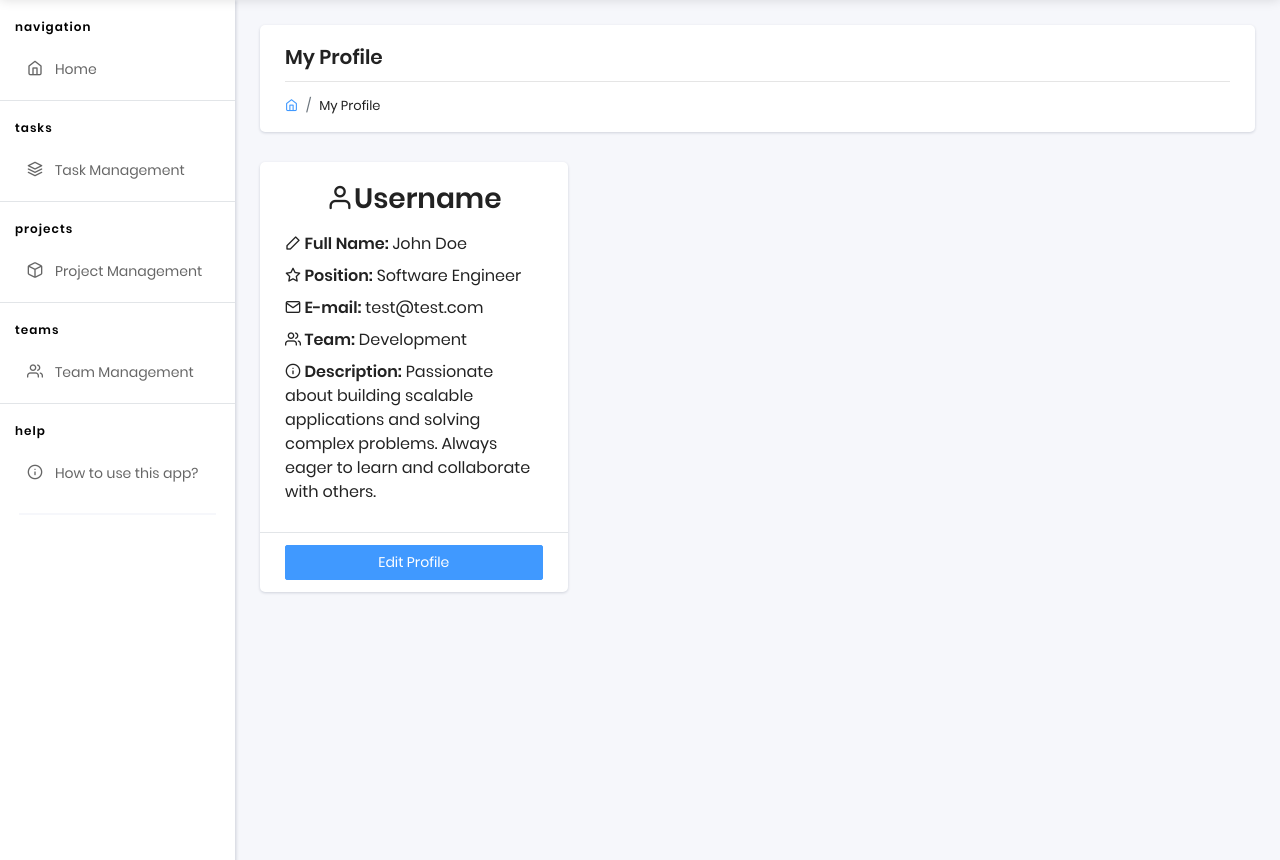
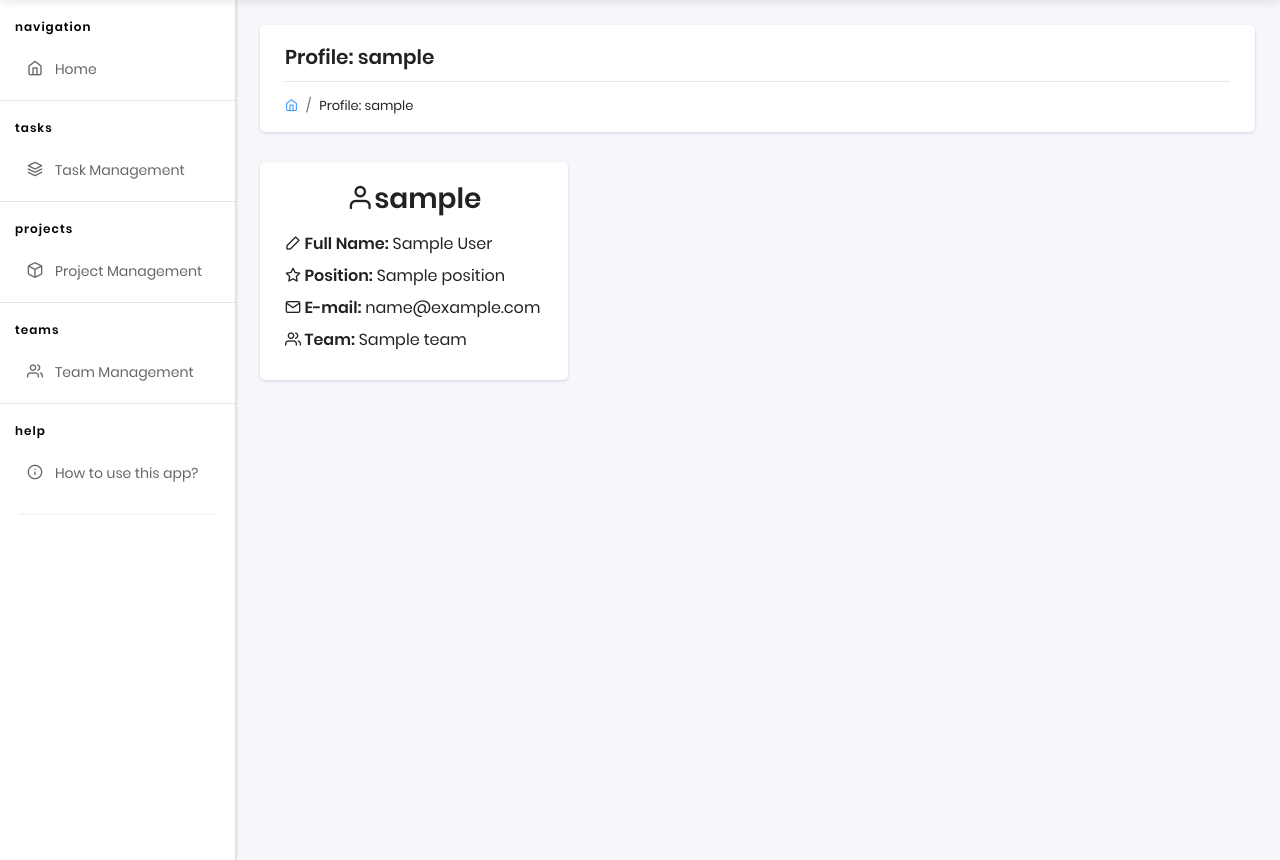
Before and after one commit to 01https/task-flow-manager, a Django app: page /profile/1/ in a window 1280 px wide. Shown: the part 56-916 px from the top of the page. Run offline with Django 5.2, Linux system fonts and the light colour scheme; tables that the repository leaves empty hold one stand-in row (values such as "Sample post"); some libraries are stand-ins or nearby versions.

Commit message:
add logic and connection to database template user_profile.html

```diff
--- a/templates/home/user_profile.html
+++ b/templates/home/user_profile.html
@@ -16,11 +16,23 @@
                     <div class="row align-items-center">
                         <div class="col-md-12">
                             <div class="page-header-title">
-                                <h5 class="m-b-10">My Profile</h5>
+                                <h5 class="m-b-10">
+                                  {% if request.user == user %}
+                                  	My Profile
+                                    {% else %}
+                                    Profile: {{ user.username }}
+                                  {% endif %}
+                                </h5>
                             </div>
                             <ul class="breadcrumb">
                                 <li class="breadcrumb-item"><a href="/"><i class="feather icon-home"></i></a></li>
-                                <li class="breadcrumb-item"><a href="#">My Profile</a></li>
+                                <li class="breadcrumb-item"><a href="#">
+                                  {% if request.user == user %}
+                                  	My Profile
+                                    {% else %}
+                                    Profile: {{ user.username }}
+                                  {% endif %}
+                                </a></li>
                             </ul>
                         </div>
                     </div>
@@ -36,28 +48,28 @@
             <div class="card">
                 <div class="card-body">
                     <!-- Username -->
-                    <h3 class="card-title text-center mb-3"><i class="feather icon-user"></i>Username</h3>
+                    <h3 class="card-title text-center mb-3"><i class="feather icon-user"></i>{{ user.username }}</h3>
 
                     <!-- Full Name -->
-                    <p class="fs-5 mb-2"><i class="feather icon-edit-2"></i><strong> Full Name:</strong> John Doe</p>
+                    <p class="fs-5 mb-2"><i class="feather icon-edit-2"></i><strong> Full Name:</strong> {{ user.first_name }} {{ user.last_name }}</p>
 
                     <!-- Position -->
-                    <p class="fs-5 mb-2"><i class="feather icon-star"></i><strong> Position:</strong> Software Engineer</p>
+                    <p class="fs-5 mb-2"><i class="feather icon-star"></i><strong> Position:</strong> {{ user.position }}</p>
 
-                    <p class="fs-5 mb-2"><i class="feather icon-mail"></i><strong> E-mail:</strong> test@test.com</p>
+                    <p class="fs-5 mb-2"><i class="feather icon-mail"></i><strong> E-mail:</strong> {{ user.email }}</p>
                     <!-- Team -->
-                    <p class="fs-5 mb-2"><i class="feather icon-users"></i><strong> Team:</strong> Development</p>
+                    <p class="fs-5 mb-2"><i class="feather icon-users"></i><strong> Team:</strong> {{ user.team }}</p>
 
-                    <!-- Description -->
-                    <p class="fs-5 mb-2"><i class="feather icon-info"></i><strong> Description:</strong> Passionate about building scalable applications and solving complex problems. Always eager to learn and collaborate with others.</p>
 
 
                 </div>
 
                 <!-- Button -->
-                <div class="card-footer text-center">
+                {% if request.user == user %}
+                  <div class="card-footer text-center">
                     <a href="#" class="btn btn-primary w-100">Edit Profile</a>
-                </div>
+                  </div>
+                {% endif %}
             </div>
         </div>
 </div>
```
